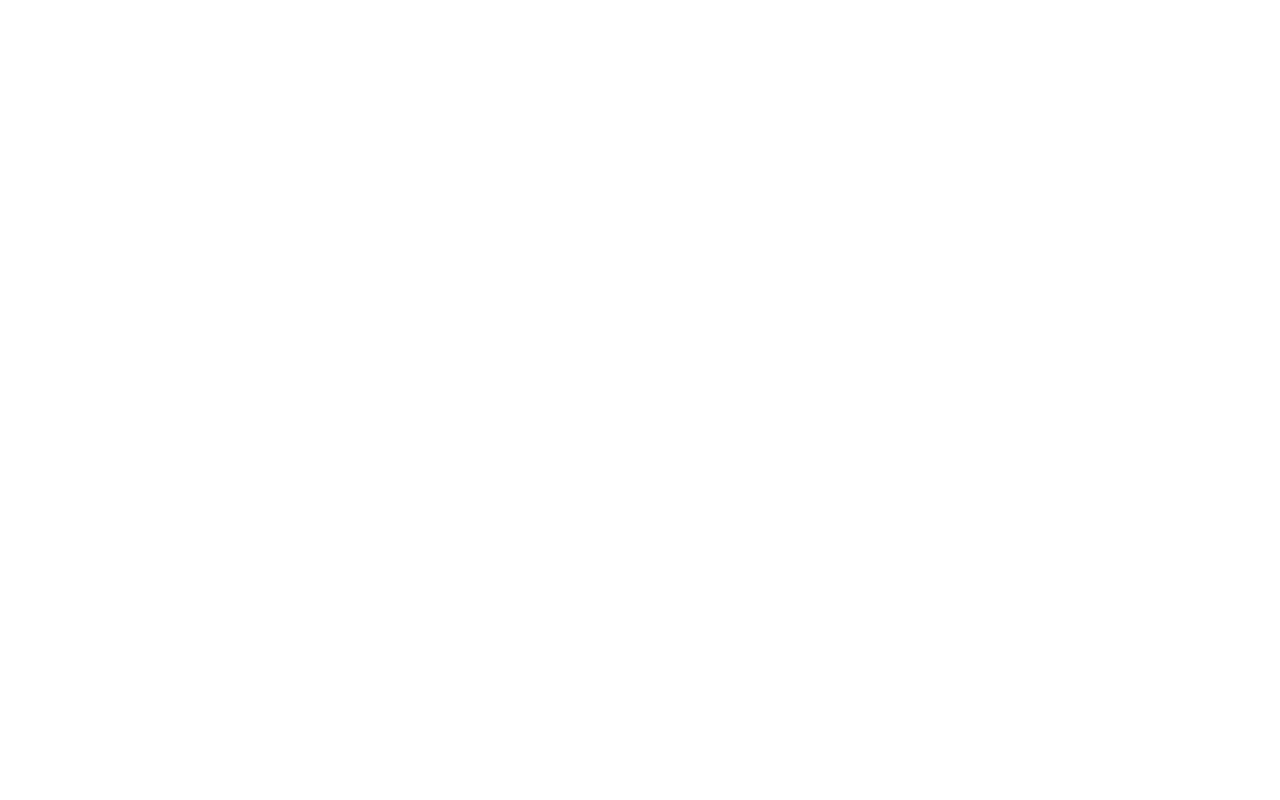
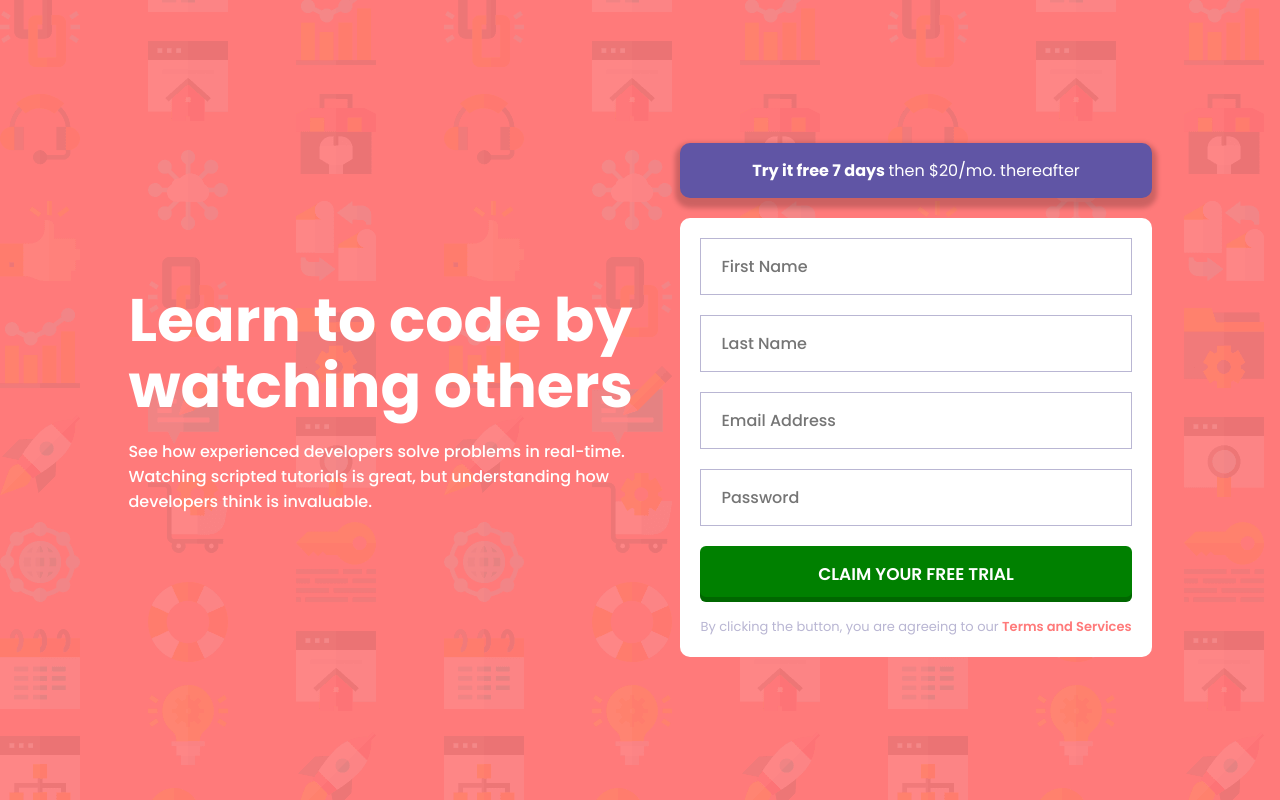
Before and after one commit to Cherryw5/webdev, a plain HTML site: page index.html in a window 1280 px wide. Drawn offline with Linux system fonts and the light colour scheme.

Commit message:
signup forum

```diff
--- a/index.html
+++ b/index.html
@@ -22,5 +22,47 @@
 
     <title>Web Training | Intro component with sign up form</title>
   </head>
-  <body></body>
+  <body>
+    <div class="container">
+      <div class="left-side">
+        <h1 class="main-heading">
+          Learn to code by watching others
+        </h1>
+        <p class="main-content">
+          See how experienced developers solve problems in real-time. Watching scripted tutorials is great,
+          but understanding how developers think is invaluable.
+
+        </p>
+      </div>
+      <div class="right-side">
+        <p class="message">
+          <strong>Try it free 7 days </strong>  then $20/mo. thereafter
+        </p>
+        <div class="card">
+          <form>
+            <div class="input-group">
+              <input type="text" placeholder="First Name">
+              <small class="message"></small>
+            </div>
+            <div class="input-group">
+              <input type="text" placeholder="Last Name">
+              <small class="message"></small>
+            </div>
+            <div class="input-group">
+              <input type="text" placeholder="Email Address">
+              <small class="message"></small>
+            </div>
+            <div class="input-group">
+              <input type="password" placeholder="Password">
+              <small class="message"></small>
+            </div>
+            <button class="button"> Claim your free trial</button>
+          </form>
+          <p class="privacy-message">
+            By clicking the button, you are agreeing to our <a href="">Terms and Services</a>
+          </p>
+        </div>
+      </div>
+    </div>
+  </body>
 </html>
--- a/style.css
+++ b/style.css
@@ -0,0 +1,104 @@
+* {
+    margin: 0;
+    padding: 0;
+    box-sizing: border-box;
+}
+
+body {
+    background-image: url(./images/bg-intro-desktop.png);
+    background-color: hsl(0, 100%, 74%);
+    display: flex;
+    align-items: center;
+    justify-content: center;
+    min-height: 100vh;
+    font-family: 'Poppins', sans-serif;
+}
+
+.container{
+    width: 1280px;
+    display:flex;
+    justify-content: center;
+    align-items: center;
+    gap: 40px;
+
+}
+
+.left-side{
+    color: white;
+    width: 40%;
+
+}
+.main-heading{
+    font-size: 60px;
+    line-height:1.1 ;
+}
+
+.main-content{
+    margin-top: 20px;
+    font-weight:500 ;
+}
+
+.right-side > .message {
+    background-color: hsl(248, 32%, 49%);
+    padding: 15px 20px;
+    color: white;
+    text-align: center;
+    border-radius: 10px;
+    box-shadow: 0 5px 5px 5px rgba(0, 0, 0, 0.2);
+
+}
+
+.card{
+    background-color: white;
+    padding: 20px;
+    border-radius: 10px;
+    margin-top: 20px;
+}
+
+.card form input{
+    width: 100%;
+    padding: 15px 20px;
+    border: 1px solid hsl(246, 25%, 77%);
+}
+
+input::placeholder ,input{
+    font-size: 16px;
+    font-weight: 500;
+    font-family: 'Poppins', sans-serif;
+}
+
+input:active, input:focus{
+    outline: 1px solid hsl(248, 32%, 49%);
+}
+.button{
+    width: 100%;
+    background-color: green;
+    text-align: center;
+    padding: 15px 20px;
+    font-family: 'Poppins', sans-serif;
+    font-size: 17px;
+    font-weight: 600;
+    border: none;
+    color: white;
+    text-transform: uppercase;
+    box-shadow: inset 0px -5px 0 0 rgba(0, 0, 0, 0.2);
+    border-radius: 6px;
+}
+
+
+.input-group{
+    margin-bottom: 20px;
+}
+
+.privacy-message {
+    margin-top: 15px;
+    text-align: center;
+    font-size: 13px;
+    color: hsl(246, 25%, 77%);
+}
+
+.privacy-message a{
+    text-decoration: none;
+    color: hsl(0, 100%, 74%);
+    font-weight: 600;
+}
```
